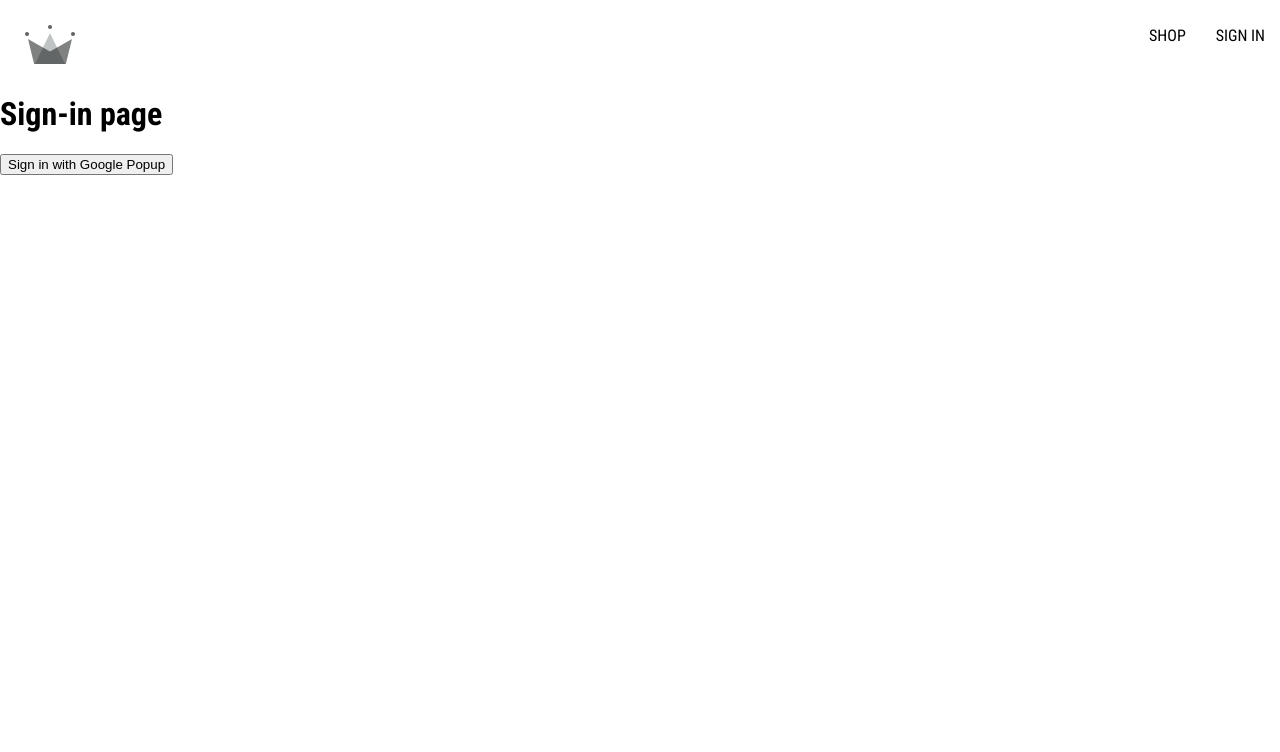
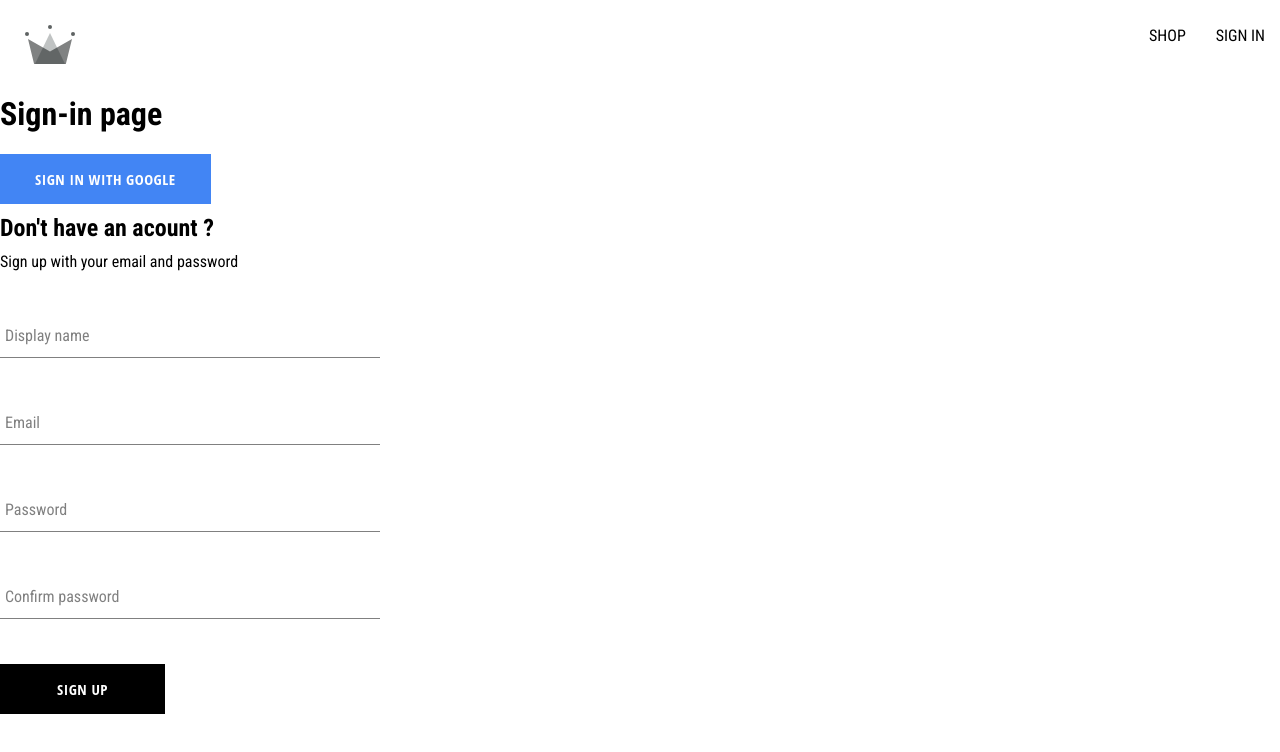
Before and after one commit to michalik-it/react-cource-my-crwn-clothing, a React (Create React App) app: page /sign-in in a window 1280 px wide. Shown: the top 752 px of the page. Built offline with nearby package versions, Linux system fonts and the light colour scheme.

Commit message:
crated sign up component, the form input component and button component

```diff
--- /dev/null
+++ b/src/components/button/button.component.jsx
@@ -0,0 +1,15 @@
+import './button.styles.scss'
+const BUTTON_TYPE_CLASSES = {
+  google: 'google-sign-in',
+  inverted: 'inverted'
+}
+
+const Button = ({children, buttonType, ...otherOptions}) => {
+  return (
+    <button className={`button-container ${BUTTON_TYPE_CLASSES[buttonType]}`} {...otherOptions}>
+      {children}
+    </button>
+  )
+}
+
+export default Button;
--- /dev/null
+++ b/src/components/button/button.styles.scss
@@ -0,0 +1,46 @@
+.button-container {
+  min-width: 165px;
+  width: auto;
+  height: 50px;
+  letter-spacing: 0.5px;
+  line-height: 50px;
+  padding: 0 35px 0 35px;
+  font-size: 15px;
+  background-color: black;
+  color: white;
+  text-transform: uppercase;
+  font-family: 'Open Sans Condensed';
+  font-weight: bolder;
+  border: none;
+  cursor: pointer;
+  display: flex;
+  justify-content: center;
+
+  &:hover {
+    background-color: white;
+    color: black;
+    border: 1px solid black;
+  }
+
+  &.google-sign-in {
+    background-color: #4285f4;
+    color: white;
+
+    &:hover {
+      background-color: #357ae8;
+      border: none;
+    }
+  }
+
+  &.inverted {
+    background-color: white;
+    color: black;
+    border: 1px solid black;
+
+    &:hover {
+      background-color: black;
+      color: white;
+      border: none;
+    }
+  }
+}
--- /dev/null
+++ b/src/components/form-input/form-input.component.jsx
@@ -0,0 +1,14 @@
+import './form-input.styles.scss'
+const FormInput = ({ label, ...otherProps }) => {
+  return (<div className="group">
+    <input className="form-input" {...otherProps}/>
+    {label && (
+      <label
+        className={`${otherProps.value.length ? 'shrink' : ''} form-input-label`}>
+        {label}
+      </label>
+    )}
+  </div>)
+}
+
+export default FormInput
--- /dev/null
+++ b/src/components/form-input/form-input.styles.scss
@@ -0,0 +1,54 @@
+$sub-color: grey;
+$main-color: black;
+
+@mixin shrinkLabel {
+  top: -14px;
+  font-size: 12px;
+  color: $main-color;
+}
+
+.group {
+  position: relative;
+  margin: 45px 0;
+
+  .form-input {
+    background: none;
+    background-color: white;
+    color: $sub-color;
+    font-size: 18px;
+    padding: 10px 10px 10px 5px;
+    display: block;
+    width: 100%;
+    border: none;
+    border-radius: 0;
+    border-bottom: 1px solid $sub-color;
+    margin: 25px 0;
+
+    &:focus {
+      outline: none;
+    }
+
+    &:focus ~ .form-input-label {
+      @include shrinkLabel();
+    }
+  }
+
+  input[type='password'] {
+    letter-spacing: 0.3em;
+  }
+
+  .form-input-label {
+    color: $sub-color;
+    font-size: 16px;
+    font-weight: normal;
+    position: absolute;
+    pointer-events: none;
+    left: 5px;
+    top: 10px;
+    transition: 300ms ease all;
+
+    &.shrink {
+      @include shrinkLabel();
+    }
+  }
+}
--- /dev/null
+++ b/src/components/sign-up-form/sign-up-form.component.jsx
@@ -0,0 +1,64 @@
+import { useState } from "react";
+import { createAuthUserWithEmailAndPassword, createUserDocumentFromAuth } from "../../utils/firebase/firebase.utils";
+import FormInput from "../form-input/form-input.component";
+import './sign-up-form.styles.scss'
+import Button from "../button/button.component";
+
+const defaultFormFields = {
+  displayName: '',
+  email: '',
+  password: '',
+  confirmPassword: ''
+}
+
+const SignUpForm = () => {
+  const [formFields, setFormFields] = useState(defaultFormFields);
+  const { displayName, email, password, confirmPassword } = formFields
+
+  const handleChange = (event) => {
+    const { name, value } = event.target
+    setFormFields({ ...formFields, [name]: value })
+  }
+
+  const handleSubmit = async (event) => {
+    event.preventDefault();
+    if (password !== confirmPassword) {
+      alert('passwords do not match')
+      return;
+    }
+
+    try {
+      const { user } = await createAuthUserWithEmailAndPassword(displayName, email, password)
+      await createUserDocumentFromAuth(user, {displayName});
+      resetFormFields();
+    } catch (e) {
+      alert(e.code);
+    }
+  }
+
+  const resetFormFields = () => {
+    setFormFields(defaultFormFields);
+  }
+
+  return (<div className="sign-up-container">
+    <h2>Don't have an acount ?</h2>
+    <span>Sign up with your email and password</span>
+    <form onSubmit={handleSubmit}>
+      <FormInput type="text" required label="Display name"
+             onChange={handleChange} name="displayName" value={displayName}/>
+
+      <FormInput type="email" required label="Email"
+             onChange={handleChange} name="email" value={email}/>
+
+      <FormInput type="password" required label="Password"
+             onChange={handleChange} name="password" value={password}/>
+
+      <FormInput type="password" required label="Confirm password"
+             onChange={handleChange} name="confirmPassword" value={confirmPassword}/>
+
+      <Button type='button'>Sign Up</Button>
+    </form>
+  </div>)
+}
+
+export default SignUpForm
--- /dev/null
+++ b/src/components/sign-up-form/sign-up-form.styles.scss
@@ -0,0 +1,9 @@
+.sign-up-container {
+  display: flex;
+  flex-direction: column;
+  width: 380px;
+
+  h2 {
+    margin: 10px 0;
+  }
+}
--- a/src/routes/sign-in/sign-in.component.jsx
+++ b/src/routes/sign-in/sign-in.component.jsx
@@ -1,19 +1,25 @@
-import { signInWithGooglePopup,  createUserDocumentFromAuth} from '../../utils/firebase/firebase.utils'
+import {
+  signInWithGooglePopup,
+  createUserDocumentFromAuth,
+} from '../../utils/firebase/firebase.utils'
+import SignUpForm from "../../components/sign-up-form/sign-up-form.component";
+import Button from "../../components/button/button.component";
 
 const SignIn = () => {
-  const logGoogleUser = async () => {
-    const response = await signInWithGooglePopup();
-    console.log(response);
-    const userDocRef = await createUserDocumentFromAuth(response.user);
-
+  const logGoogleUserPopup = async () => {
+    const signInResponse = await signInWithGooglePopup();
+    console.log('signInResponse:', signInResponse);
+    const userDocRef = await createUserDocumentFromAuth(signInResponse.user);
+    console.log('created userDocRef:', userDocRef);
   }
 
   return (
     <div>
       <h1>Sign-in page</h1>
-      <button onClick={logGoogleUser}>
-        Sign in with Google Popup
-      </button>
+      <Button onClick={logGoogleUserPopup} buttonType='google'>
+        Sign in with Google
+      </Button>
+      <SignUpForm />
     </div>
   )
 }
--- a/src/utils/firebase/firebase.utils.js
+++ b/src/utils/firebase/firebase.utils.js
@@ -1,10 +1,11 @@
 // https://firebase.google.com/docs/web/setup#available-libraries
 import { initializeApp } from "firebase/app";
+
 import {
   getAuth,
-  signInWithRedirect,
   signInWithPopup,
-  GoogleAuthProvider
+  GoogleAuthProvider,
+  createUserWithEmailAndPassword
 } from 'firebase/auth'
 
 import {
@@ -37,14 +38,13 @@
 
 export const db = getFirestore()
 
-export const createUserDocumentFromAuth = async (userAuth) => {
+export const createUserDocumentFromAuth = async (userAuth, additionalInformation = {}) => {
+  if (!userAuth) return;
+
   const userDocRef = doc(db, 'users', userAuth.uid);
-  console.log('userDocRef', userDocRef);
   const userSnapshot = await getDoc(userDocRef);
-  console.log('userSnapshot', userSnapshot);
-  console.log('userSnapshot exists?', userSnapshot.exists());
 
-  const {displayName, email} = userAuth;
+  const { displayName, email } = userAuth;
   const createdAt = new Date();
   const lastLoginAt = new Date();
 
@@ -54,20 +54,18 @@
         displayName,
         email,
         createdAt,
-        lastLoginAt
+        lastLoginAt,
+        ...additionalInformation
       })
     } catch (e) {
-      console.log('error creating ther user', e.message)
-    }
-  } else {
-    try {
-      await setDoc(userDocRef, {
-        lastLoginAt
-      })
-    } catch (e) {
-      console.log('error updating the user', e.message)
+      console.log('error creating user', e.message)
     }
   }
 
   return userDocRef;
 }
+
+export const createAuthUserWithEmailAndPassword = async (displayName, email, password) => {
+  if (!email || !password) return;
+  return createUserWithEmailAndPassword(auth, email, password)
+}
```
